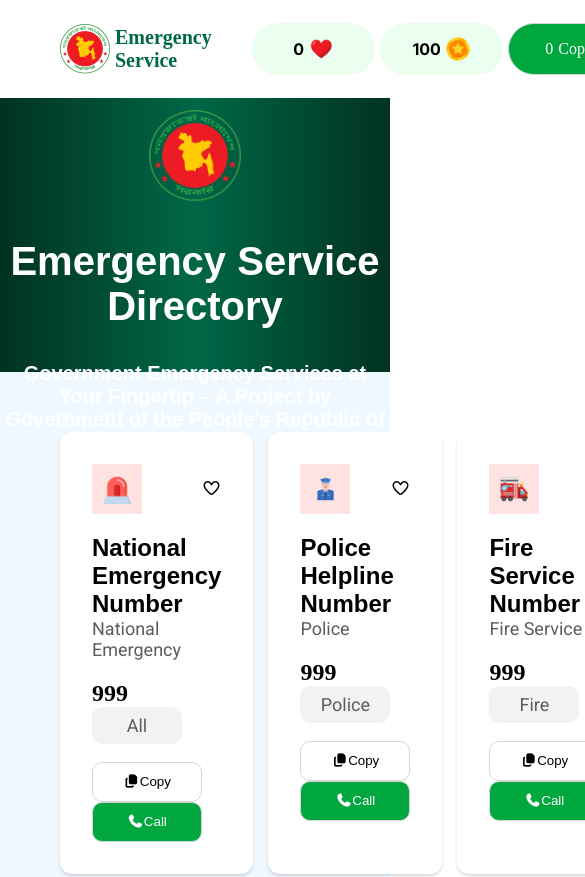
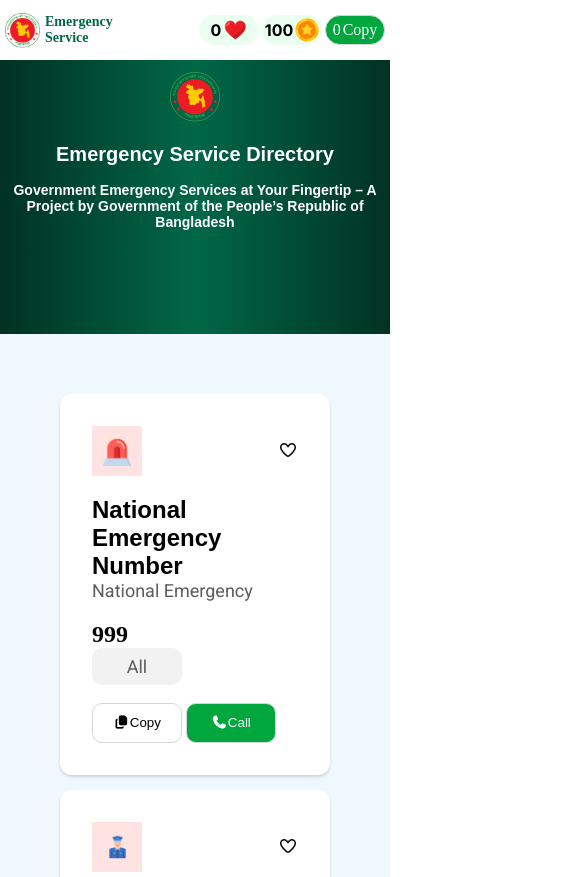
Before and after one commit to nahian-cse-nubtk/ph-assignment-05, a plain HTML site: page index.html in a window 390 px wide. Shown: the top 877 px of the page, 585 px wide, since content can reach past the window. Drawn offline with Linux system fonts and the light colour scheme; a web font is replaced by a local one.

Commit message:
mobile resposiveness is added

```diff
--- a/css/style.css
+++ b/css/style.css
@@ -63,8 +63,8 @@
 /* navber style */
 
 .nav-ber-logo{
-    width: 50px;
-    height: 50px;
+    width: 60px;
+    height: 60px;
 }
 .nav-ber-right-part-image{
 width: 24px;
@@ -78,7 +78,7 @@
     gap: 5px;
     align-items: center;
     color: rgba(0, 103, 71, 1);
-    font-size: 20px;
+    font-size: 30px;
     font-weight: bold;
 
 }
@@ -101,7 +101,7 @@
     display: flex;
     justify-content: space-between;
     align-items: center;
-    max-width: 100%;
+    width: cover;
     height: 50px;
     padding: 24px 60px;
 }
@@ -112,7 +112,7 @@
 
 .hero-part{
 text-align: center;
-max-width: 100%;
+width: cover;
 height: 250px;
 background: linear-gradient(90.00deg, rgba(1.251827359199524, 49.64006805419922, 34.606834411621094, 1),rgba(0, 103, 71, 1) 50%,rgba(1, 50, 35, 1) 100%);
 padding: 12px 0px;
@@ -246,3 +246,68 @@
 }
 
 /*mobile responsive*/
+
+@media(max-width: 667px) {
+
+    .card-section{
+        grid-template-columns: repeat(1,1fr);
+
+    }
+    .total-section{
+        grid-template-columns: 1fr;
+
+        margin: 0 auto;
+    }
+
+    .nav-ber-li{
+    width: 60px;
+    height: 30px;
+}
+.nav-ber-left-part{
+    font-size: 14px;
+}
+.nav-ber-logo{
+    width: 35px;
+    height: 35px;
+}
+ nav{
+    width: cover;
+    padding: 5px 5px;
+    margin: 0 auto;
+
+  }
+
+.nav-ber-ul{
+    gap: 3px;
+
+}
+.logo-hero-part{
+    width: 50px;
+    height: 50px;
+}
+.hero-heading-text{
+    font-weight: bold;
+    font-size: 20px;
+
+}
+.hero-part{
+    width: cover;
+
+}
+.hero-paragragh-text{
+    font-size: 14px;
+    font-weight: 600;
+
+}
+.button-size-for-card{
+width: 90px;
+height: 40px;
+}
+.history-clear-button{
+    width: 80px;
+    height: 40px;
+}
+.dispaly-flex{
+    gap: 2px;
+}
+}
```
